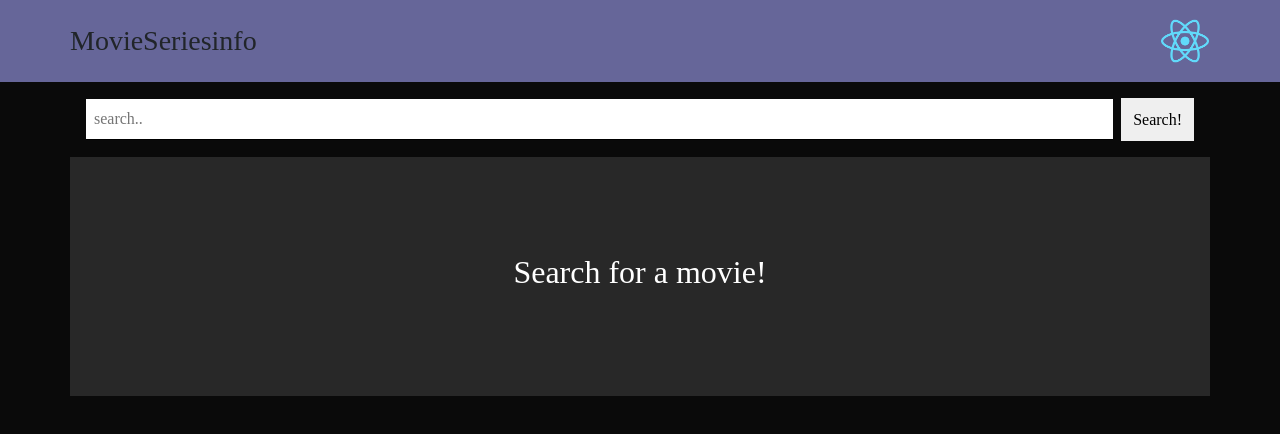
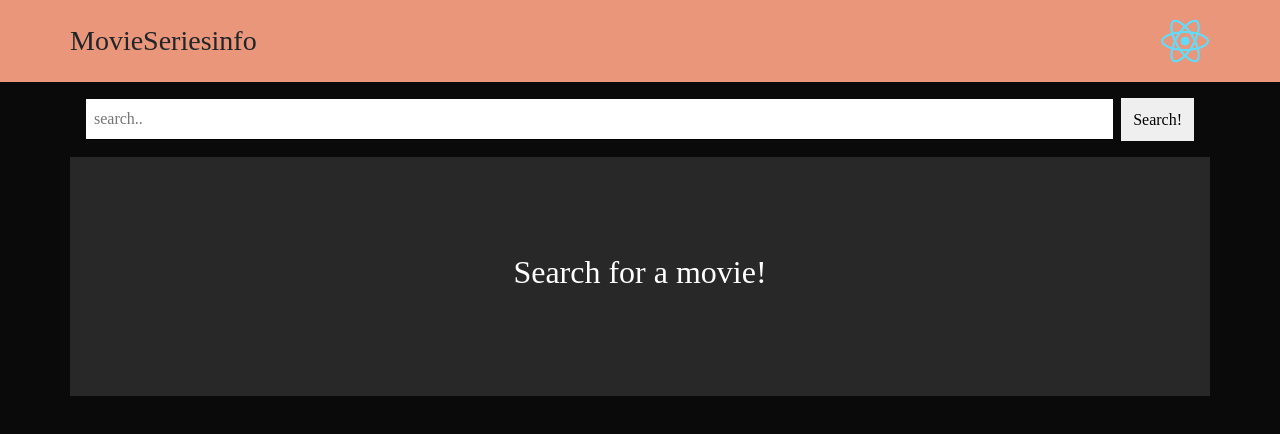
Before and after one commit to Ashish558/Movie-info-app, a React (Create React App) app: page / in a window 1280 px wide. Shown: the top 434 px of the page. Built offline with nearby package versions, Linux system fonts and the light colour scheme; a web font is replaced by a local one.

Commit message:
Update style.css

```diff
--- a/src/style.css
+++ b/src/style.css
@@ -29,7 +29,7 @@ background:rgba(10,10,10);
 
 /*  navbar  */
 .nav-header{
-background:#666699;
+background:#e9967a;
 padding:0.5rem;
 display:flex;
 align-items:center;
```
